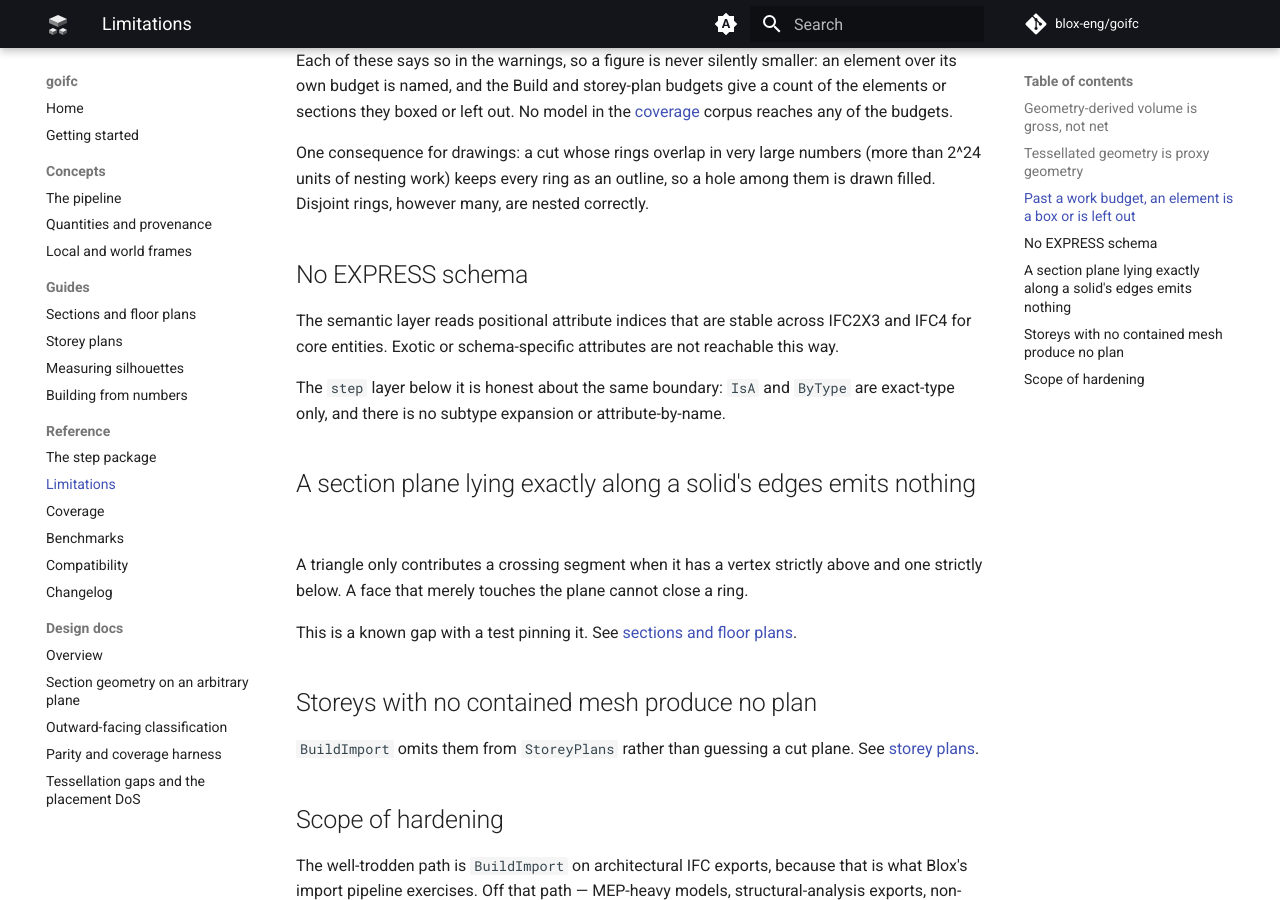
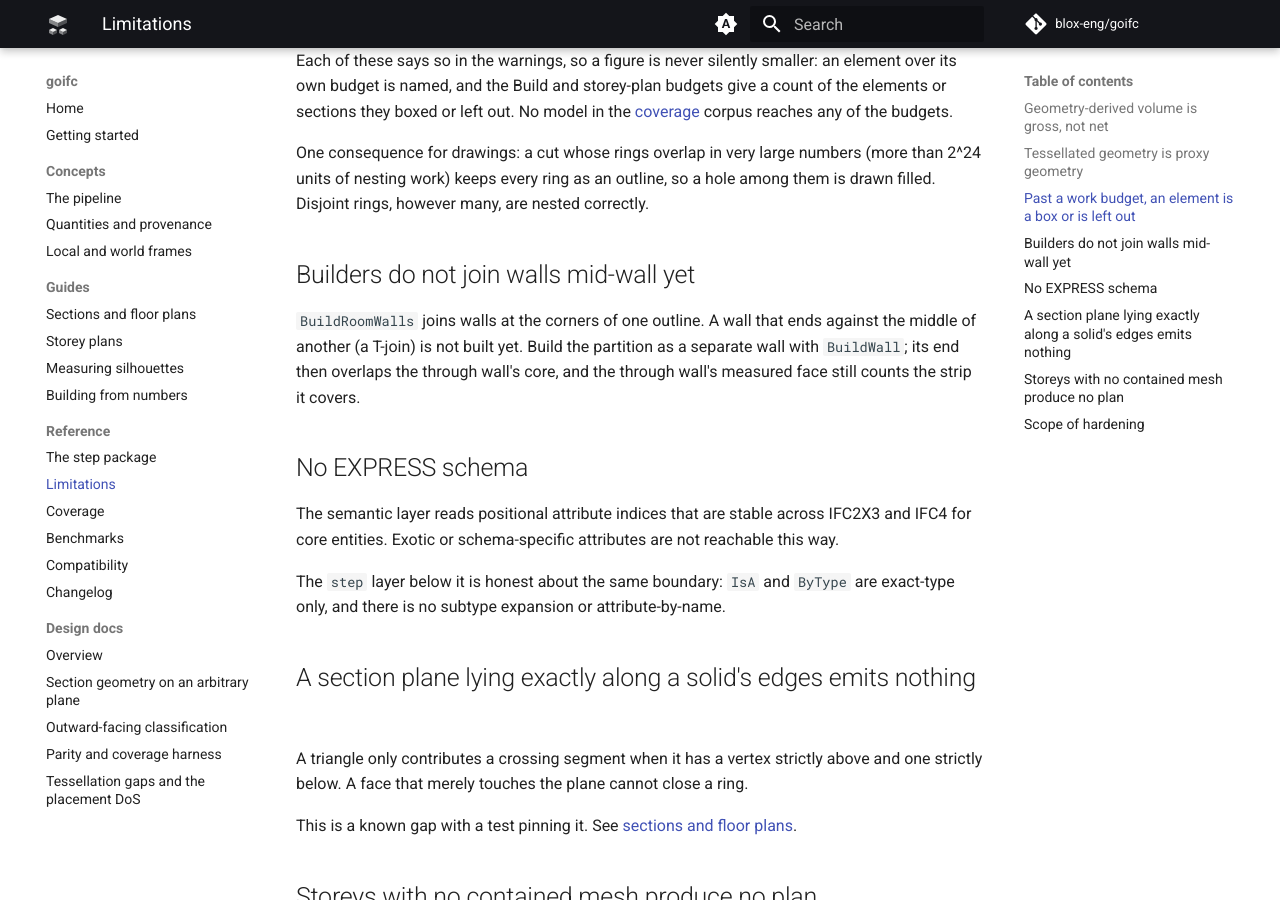
Before and after one commit to blox-eng/goifc, an MkDocs documentation site: the page built from docs/limitations.md, in a window 1280 px wide and 900 px high, scrolled down 837 px. Built offline with MkDocs 1.6.1 and Material for MkDocs 9.7.7, drawn with Linux system fonts in a browser that asks for light colours; comment, search, counter and statistics services are not loaded; the version menu is left out.

Commit message:
docs: list the builders on the landing page and the docs home (#91)
www/README.md requires the landing page, README.md and docs/index.md to
agree; only the README named the builders. limitations.md states that
T-joins are not built yet, and the release entry opens with a bold
headline the news line can show.

Co-Authored-By: Claude Opus 5.5 <noreply@anthropic.com>

```diff
--- a/docs/limitations.md
+++ b/docs/limitations.md
@@ -40,6 +40,13 @@ One consequence for drawings: a cut whose rings overlap in very large numbers
 hole among them is drawn filled. Disjoint rings, however many, are nested
 correctly.
 
+## Builders do not join walls mid-wall yet
+
+`BuildRoomWalls` joins walls at the corners of one outline. A wall that ends
+against the middle of another (a T-join) is not built yet. Build the partition
+as a separate wall with `BuildWall`; its end then overlaps the through wall's
+core, and the through wall's measured face still counts the strip it covers.
+
 ## No EXPRESS schema
 
 The semantic layer reads positional attribute indices that are stable across
```
Also changed, not shown: CHANGELOG.md (+2 -1 lines), docs/index.md (+3 -0 lines), 1 other file.
